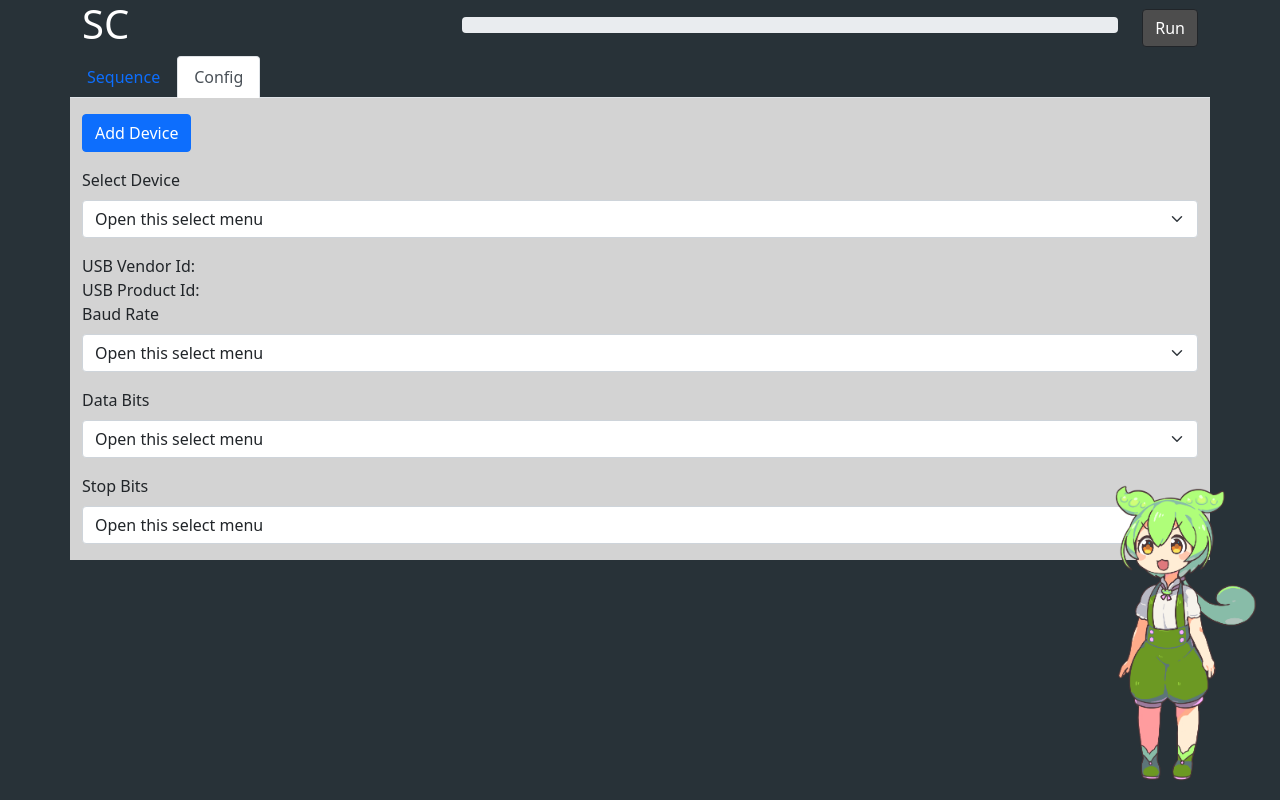
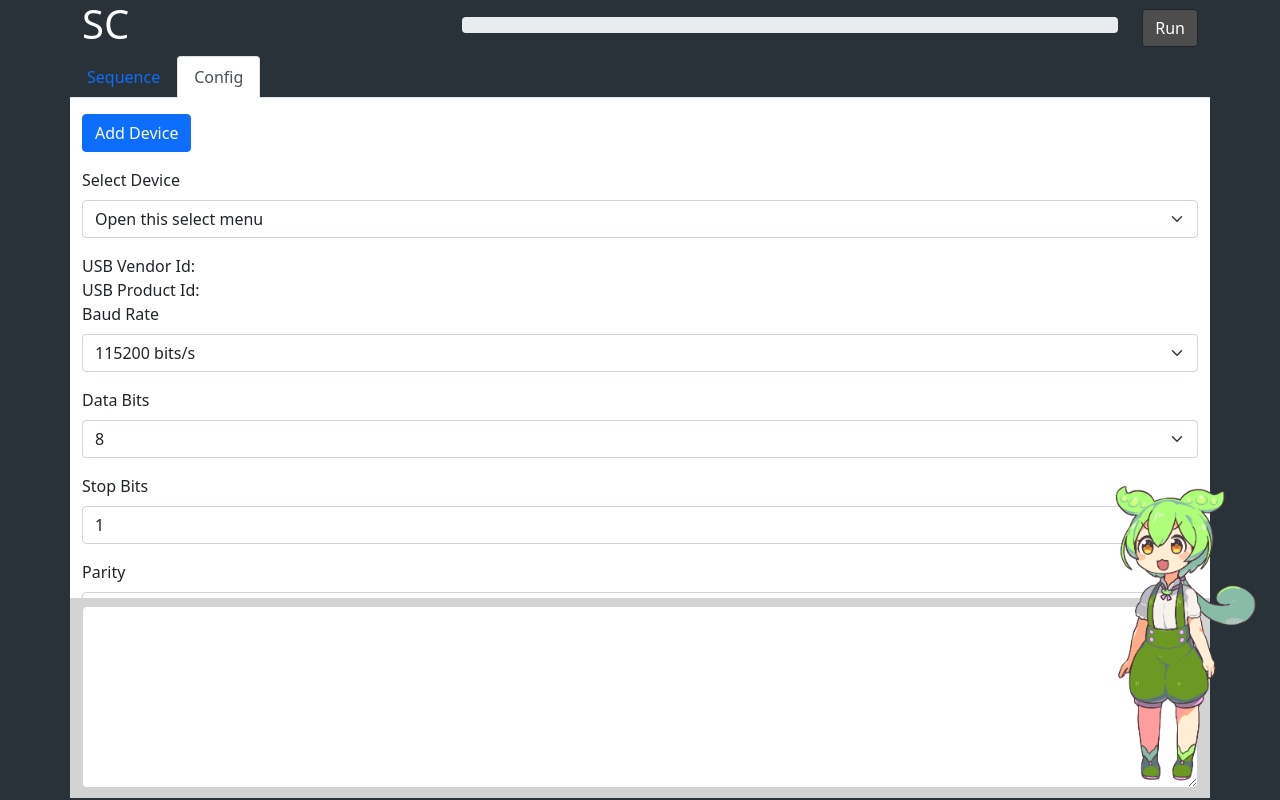
Before and after one commit to kyuvie/SerialWriter, a Next.js app: page / in a window 1280 px wide. Built offline with nearby package versions, Linux system fonts and the light colour scheme.

Commit message:
add fix form description

```diff
--- a/components/ConfigPage.jsx
+++ b/components/ConfigPage.jsx
@@ -12,7 +12,7 @@ class ConfigPage extends React.Component {
         return (
             <div className="mt-3">
                 <Button className="mb-3">Add Device</Button>
-                <Form.Group className="mb-3" controlId="exampleForm.ControlInput1">
+                <Form.Group className="mb-3" controlId="configForm.DeviceInput">
                     <Form.Label>Select Device</Form.Label>
                     <Form.Select className="mb-3" aria-label="Device select">
                         <option>Open this select menu</option>
@@ -20,30 +20,59 @@ class ConfigPage extends React.Component {
                 </Form.Group>
                 <div>USB Vendor Id:</div>
                 <div>USB Product Id:</div>
-                <Form.Group className="mb-3" controlId="exampleForm.ControlInput1">
+                <Form.Group className="mb-3" controlId="configForm.BaudRateInput">
                     <Form.Label>Baud Rate</Form.Label>
-                    <Form.Select className="mb-3" aria-label="Device select">
-                        <option>Open this select menu</option>
+                    <Form.Select className="mb-3" aria-label="Baudrate select" defaultValue='115200'>
+                        <option value="9600">9600 bits/s</option>
+                        <option value="19200">19200 bits/s</option>
+                        <option value="28800">28800 bits/s</option>
+                        <option value="38400">38400 bits/s</option>
+                        <option value="57600">57600 bits/s</option>
+                        <option value="76800">76800 bits/s</option>
+                        <option value="115200">115200 bits/s</option>
+                        <option value="230400">230400 bits/s</option>
+                        <option value="460800">460800 bits/s</option>
+                        <option value="576000">576000 bits/s</option>
+                        <option value="921600">921600 bits/s</option>
                     </Form.Select>
                 </Form.Group>
-                <Form.Group className="mb-3" controlId="exampleForm.ControlInput1">
+                <Form.Group className="mb-3" controlId="configForm.DataBitsInput">
                     <Form.Label>Data Bits</Form.Label>
-                    <Form.Select className="mb-3" aria-label="Device select">
-                        <option>Open this select menu</option>
-                        <option value="3">Three</option>
+                    <Form.Select className="mb-3" aria-label="DataBits select" defaultValue="8">
+                        <option value="7">7</option>
+                        <option value="8">8</option>
                     </Form.Select>
                 </Form.Group>
-                <Form.Group className="mb-3" controlId="exampleForm.ControlInput1">
+                <Form.Group className="mb-3" controlId="configForm.StopBitsInput">
                     <Form.Label>Stop Bits</Form.Label>
-                    <Form.Select className="mb-3" aria-label="Device select">
-                        <option>Open this select menu</option>
-                        <option value="3">Three</option>
+                    <Form.Select className="mb-3" aria-label="StopBits select" defaultValue="1">
+                        <option value="1">1</option>
+                        <option value="2">2</option>
                     </Form.Select>
                 </Form.Group>
-
+                <Form.Group className="mb-3" controlId="configForm.ParityInput">
+                    <Form.Label>Parity</Form.Label>
+                    <Form.Select className="mb-3" aria-label="Parity Select" defaultValue="none">
+                        <option value="none">None</option>
+                        <option value="even">Even</option>
+                        <option value="odd">Odd</option>
+                    </Form.Select>
+                </Form.Group>
+                <Form.Group className="mb-3" controlId="configForm.BufferSizeInput">
+                    <Form.Label>Buffer Size</Form.Label>
+                    <Form.Select className="mb-3" aria-label="BufferSize Select">
+                        <option>255</option>
+                    </Form.Select>
+                </Form.Group>
+                <Form.Check
+                    type='checkbox'
+                    id='FlowControlCheck'
+                    label='Use RTS and CTS'
+                    className='mb-3'
+                    defaultChecked='true'
+                />
             </div>
         )
-
     }
 }
 
--- a/pages/index.js
+++ b/pages/index.js
@@ -186,21 +186,31 @@ class Home extends React.Component {
                       <CommunicationTextarea ref={this.comTextareaRef} />
                     </div>
                   </div>
-                  <div className="row">
-                    <div className="col-12" style={{ height: "200px", backgroundColor: "#d3d3d3" }}>
-                      <NotificationTextArea ref={this.notificationTextAreaRef} />
-                    </div>
-                  </div>
                 </Tab>
                 <Tab eventKey="profile" title="Config" style={{ backgroundColor: "white" }}>
                   <div className="row">
-                    <div className="col-12" style={{ backgroundColor: "#d3d3d3" }}>
-                      <ConfigPage />
+                    <div className="col-12" style={{ backgroundColor: "white" }}>
+                      <div
+                        data-bs-spy="scroll"
+                        data-bs-target="#navbar-example2"
+                        data-bs-offset="0"
+                        className="overflow-scroll"
+                        tabIndex="0"
+                        style={{ height: "500px" }}
+                      >
+                        <ConfigPage />
+                      </div>
                     </div>
                   </div>
                 </Tab>
               </Tabs>
             </div>
+            <div className="row">
+              <div className="col-12" style={{ height: "200px", backgroundColor: "#d3d3d3" }}>
+                <NotificationTextArea ref={this.notificationTextAreaRef} />
+              </div>
+            </div>
+
           </div>
         </main>
 
```
